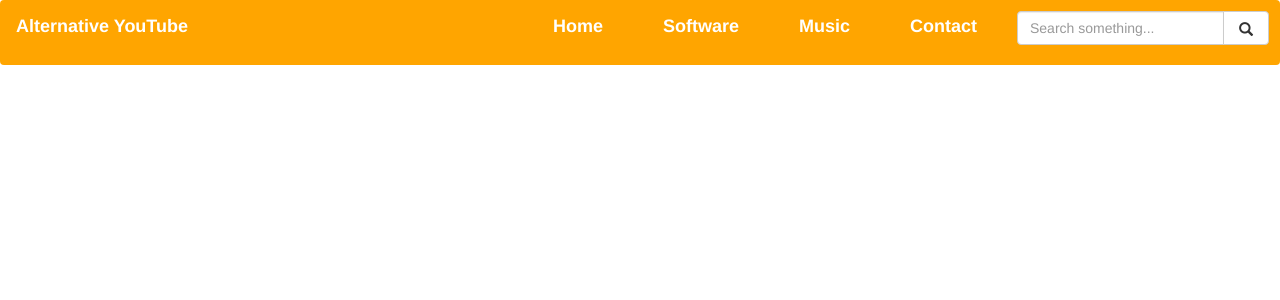
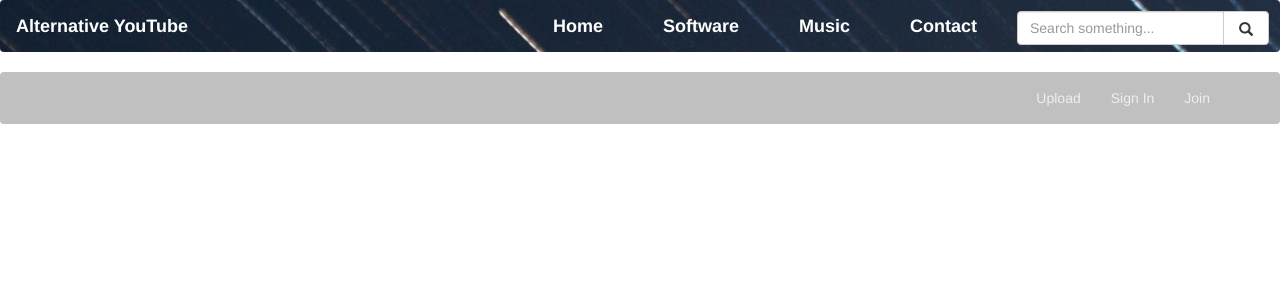
Before and after one commit to Pawel-Urbanczyk/BLOG-Youtube-2.0, a PHP site: page / in a window 1280 px wide. Shown: the top 300 px of the page. Run offline with PHP 8.4, Linux system fonts and the light colour scheme.

Commit message:
Dodanie drugiego navbara do video portal

```diff
--- a/css/style.css
+++ b/css/style.css
@@ -105,3 +105,13 @@ header{
 .main-nav{
 	background: orange;
 }
+.second-bar{
+	background: silver;
+
+}
+.second-bar li a{
+	color: #eeeeee;
+}
+.second-bar li a:hover{
+	background: white;
+}
--- a/includes/nav.php
+++ b/includes/nav.php
@@ -1,5 +1,5 @@
 <!--Navbar start-->
-		<nav class="navbar navbar-custom" style='width: 100%; height: 65px; background: orange;'>
+		<nav class="navbar navbar-custom" style='width: 100%; height: 52px; background-image: url(../images/header2.jpg); background-position: center;'>
 			<div class="container-fluid">
 				<!--header-->
 				<div class="navbar-header">
--- a/video_sharing_portal/index.php
+++ b/video_sharing_portal/index.php
@@ -27,8 +27,21 @@
 
 	</head>
 	<body>
+	<!--Navbar start-->
 		<?php include '../includes/nav.php';?>
+	<!--Navbar end-->
 
+	<!--second navbar start-->
+	<nav class='navbar second-bar'>
+		<div class='container'>
+			<ul class='nav navbar-nav navbar-right'>
+				<li><a href='#'>Upload</a></li>
+				<li><a href='#'>Sign In</a></li>
+				<li><a href='#'>Join</a></li>
+			</ul>
+		</div>
+	</nav>
+	<!--second navbar end-->
 
 	</body>
 </html>
```
Also changed, not shown: images/header2.jpg (added).
